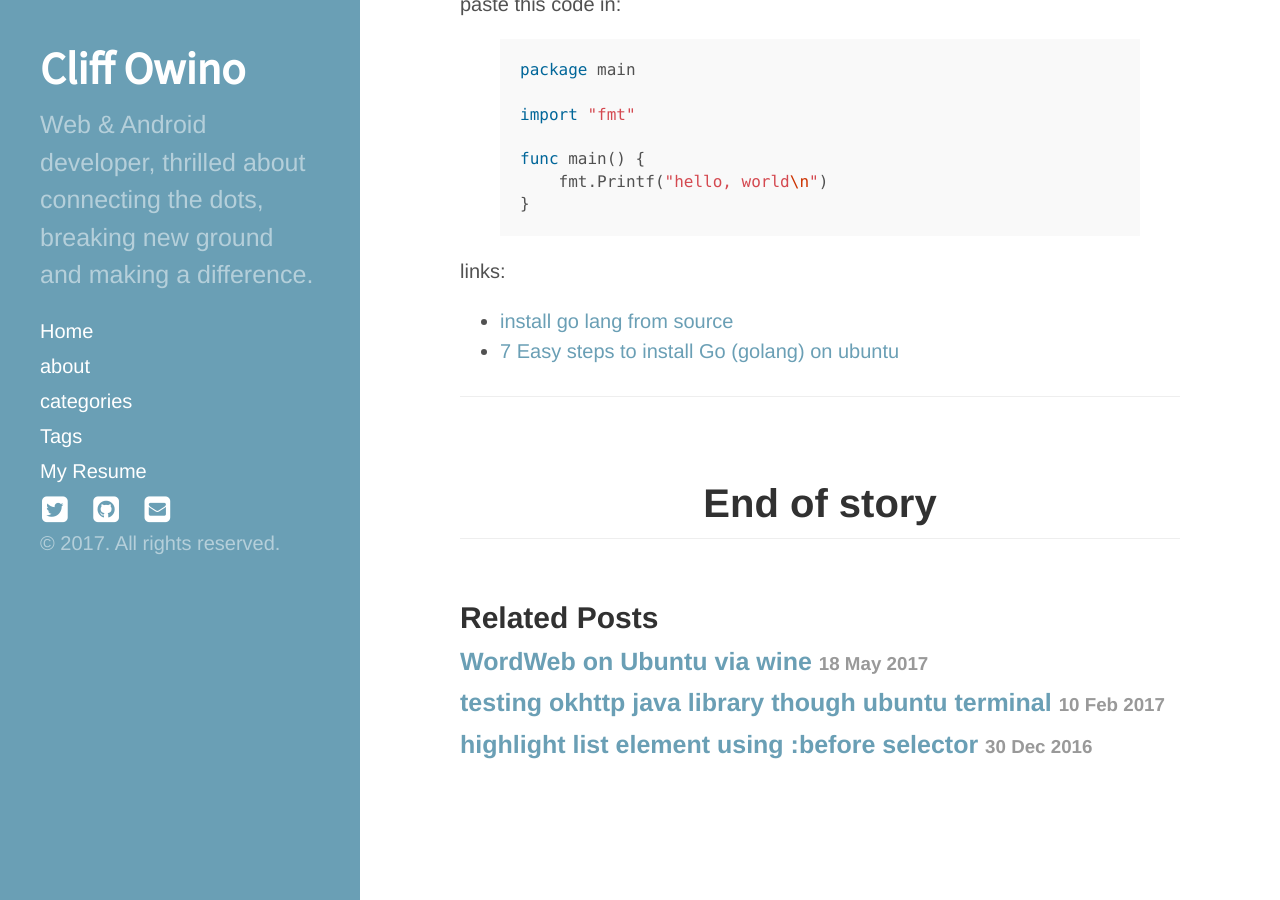
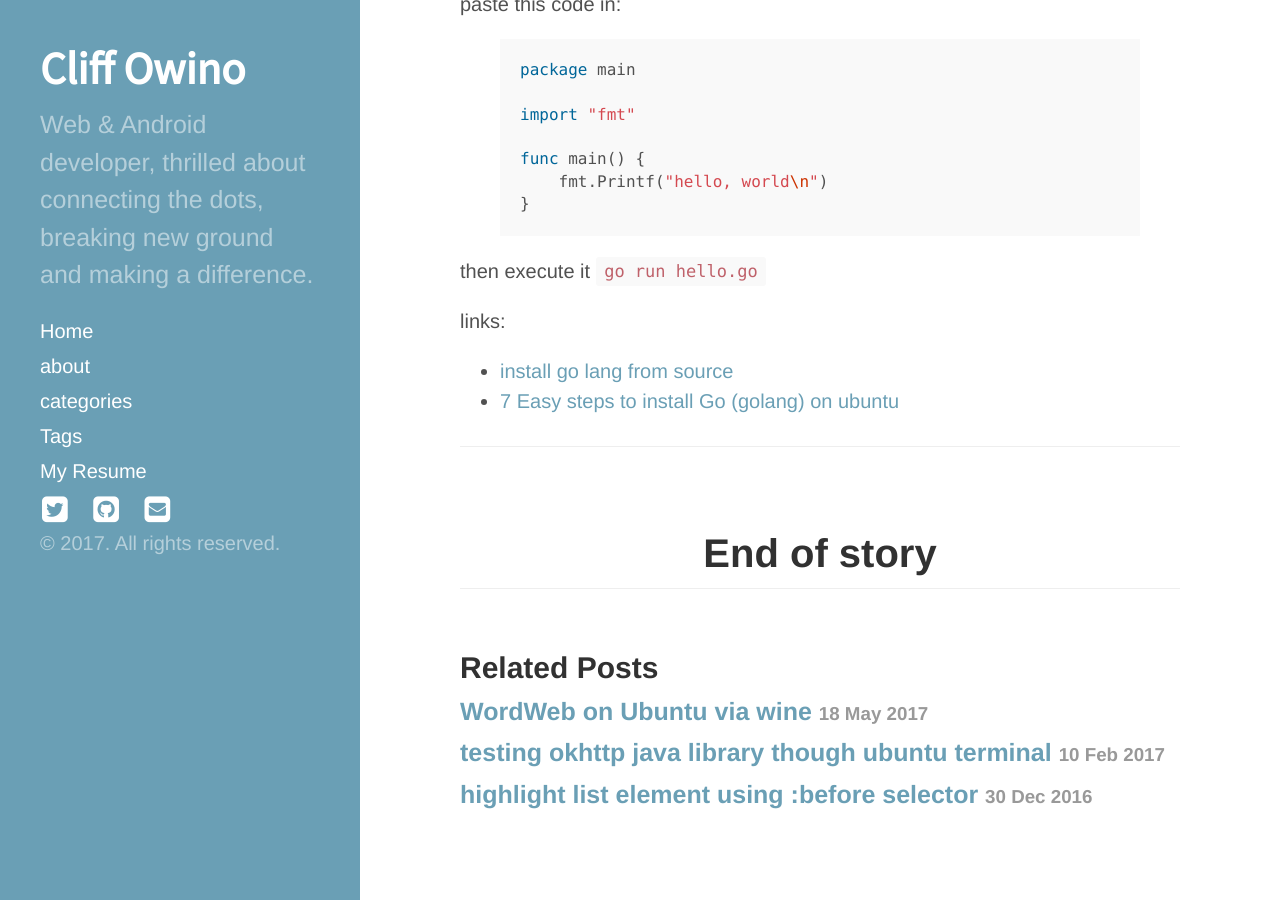
Before and after one commit to colleowino/colleowino.github.io, a Jekyll site: the page built from _posts/2017-05-25-golang.md, in a window 1280 px wide and 900 px high, scrolled down 1516 px. Built offline with Jekyll 4.4.1, drawn with Linux system fonts in a browser that asks for light colours; nearby versions of some CDN libraries; comment, search, counter and statistics services are not loaded.

Commit message:
update execute go

```diff
--- a/_posts/2017-05-25-golang.md
+++ b/_posts/2017-05-25-golang.md
@@ -51,6 +51,8 @@ func main() {
 
 {% endhighlight %}
 
+then execute it `go run hello.go`
+
 links:
 * [install go lang from source](https://golang.org/doc/install/source)
 * [7 Easy steps to install Go (golang) on ubuntu](http://www.hostingadvice.com/how-to/install-golang-on-ubuntu/)
```
